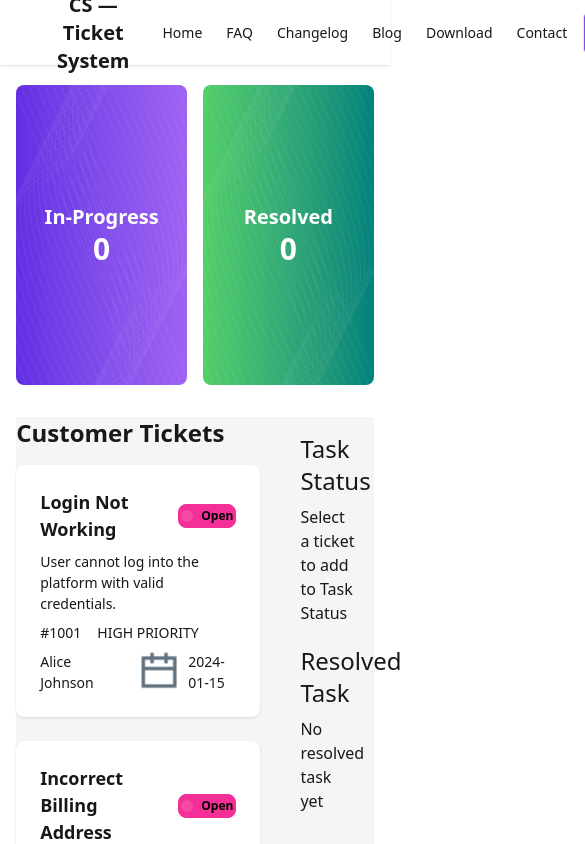
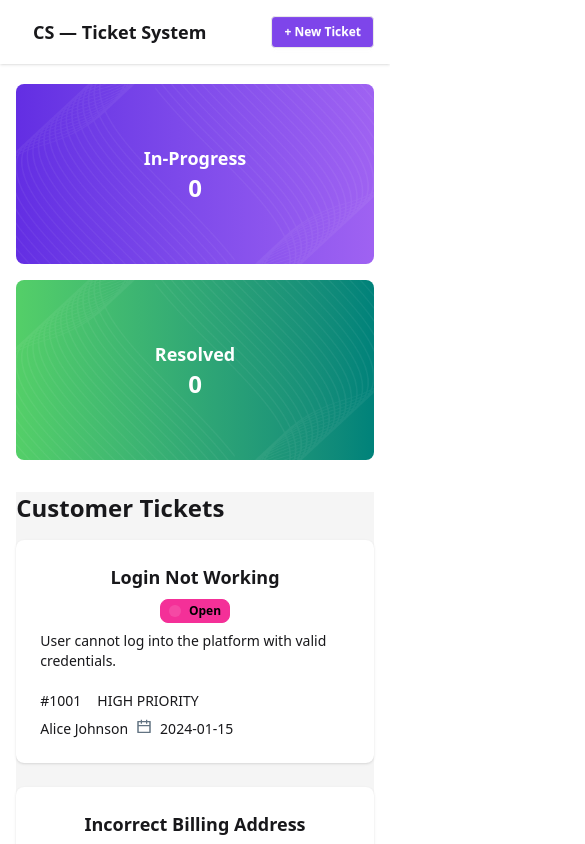
Before and after one commit to Alamin-Rintu/customer-support, a React (Vite) app: page / in a window 390 px wide. Shown: the top 844 px of the page, 585 px wide, since content can reach past the window. Built offline with nearby package versions, Linux system fonts and the light colour scheme.

Commit message:
added responsive design for mobile

```diff
--- a/src/Banner/Banner.jsx
+++ b/src/Banner/Banner.jsx
@@ -3,8 +3,8 @@ import vectorImg from '../assets/vector1.png'
 
 const Banner = ({inProgress}) => {
     return (
-        <section className="w-11/12 mx-auto flex  gap-4 h-[300px] mt-5">
-            <div className="w-1/2 bg-gradient-to-r from-[#632EE3] to-[#9F62F2] rounded-lg flex flex-col justify-center items-center text-white relative overflow-hidden">
+        <section className="w-11/12 mx-auto flex flex-col md:flex-row gap-4 h-auto md:h-[300px] mt-5">
+            <div className="w-full md:w-1/2 h-[180px] md:h-auto bg-gradient-to-r from-[#632EE3] to-[#9F62F2] rounded-lg flex flex-col justify-center items-center text-white relative overflow-hidden">
                 <img
                     src={vectorImg}
                     alt=""
@@ -15,11 +15,11 @@ const Banner = ({inProgress}) => {
                     alt=""
                     className="absolute bottom-0 right-0 h-full opacity-50 rotate-180"
                 />
-                <h2 className="text-xl font-semibold ">In-Progress</h2>
-                <p className="text-3xl font-bold ">{inProgress}</p>
+                <h2 className="text-lg md:text-xl font-semibold ">In-Progress</h2>
+                <p className="text-2xl md:text-3xl font-bold ">{inProgress}</p>
             </div>
 
-            <div className="w-1/2 bg-gradient-to-r from-[#54CF68] to-[#00827A] rounded-lg flex flex-col justify-center items-center text-white relative overflow-hidden">
+            <div className="w-full md:w-1/2 h-[180px] md:h-auto bg-gradient-to-r from-[#54CF68] to-[#00827A] rounded-lg flex flex-col justify-center items-center text-white relative overflow-hidden">
                 <img
                     src={vectorImg}
                     alt="vector left"
@@ -30,8 +30,8 @@ const Banner = ({inProgress}) => {
                     alt="vector right"
                     className="absolute bottom-0 right-0 h-full opacity-50 rotate-180"
                 />
-                <h2 className="text-xl font-semibold">Resolved</h2>
-                <p className="text-3xl font-bold">0</p>
+                <h2 className="text-lg md:text-xl font-semibold">Resolved</h2>
+                <p className="text-2xl md:text-3xl font-bold">0</p>
             </div>
         </section>
     );
--- a/src/Components/Tickets/Ticket/Ticket.jsx
+++ b/src/Components/Tickets/Ticket/Ticket.jsx
@@ -7,30 +7,30 @@ const Ticket = ({ ticket, onClick }) => {
         <div onClick={onClick} className="cursor-pointer">
             <div className="card bg-base-100 w-full shadow-sm hover:shadow-md transition">
                 <div className="card-body">
-                    <h2 className="card-title">
-                        {ticket.title}
+                    <h2 className="card-title flex flex-col sm:flex-row sm:items-center sm:justify-between gap-2">
+                        <span>{ticket.title}</span>
                         <div className="badge badge-secondary flex items-center gap-2 px-2 py-1">
                             <img
                                 src={vector2}
                                 alt="status"
-                                className="w-3 h-3 sm:w-4 sm:h-4  rounded-full"
+                                className="w-3 h-3 sm:w-4 sm:h-4 rounded-full"
                             />
                             <span className="text-xs sm:text-sm md:text-base text-black">
                                 {ticket.status}
                             </span>
                         </div>
                     </h2>
-                    <p>{ticket.description}</p>
+                    <p className="text-sm md:text-base">{ticket.description}</p>
 
-                    <div className="card-actions flex gap-x-6 ">
-                        <div className='flex gap-x-4'>
+                    <div className="card-actions flex flex-col sm:flex-row sm:justify-between gap-2 mt-3">
+                        <div className='flex gap-x-4 text-sm'>
                             <p>#{ticket.id}</p>
                             <p>{ticket.priority}</p>
                         </div>
-                        <div className='flex gap-x-4'>
+                        <div className='flex flex-wrap gap-2 text-sm'>
                             <p>{ticket.customer}</p>
                             <div className='flex gap-2'>
-                                <img src={calenderImg} alt="" />
+                                <img src={calenderImg} alt="" className="w-4 h-4" />
                                 <p>{ticket.createdAt}</p>
                             </div>
                         </div>
--- a/src/Components/Tickets/Tickets.jsx
+++ b/src/Components/Tickets/Tickets.jsx
@@ -6,30 +6,32 @@ const Tickets = ({ fetchTickets, handleTicketClick, taskStatus }) => {
   const tickets = ticketsData;
 
   return (
-    <div className="mt-8 mb-8 w-11/12 mx-auto flex gap-6 bg-[#F5F5F5]">
-      <div className="w-3/4">
+    <div className="mt-8 mb-8 w-11/12 mx-auto flex flex-col lg:flex-row gap-6 bg-[#F5F5F5]">
+      <div className="w-full lg:w-3/4">
         <h3 className="text-2xl font-semibold mb-4">Customer Tickets</h3>
         <div className="grid grid-cols-1 md:grid-cols-2 gap-6">
           {tickets.map(ticket => (
-            <Ticket key={ticket.id}
+            <Ticket
+              key={ticket.id}
               ticket={ticket}
-              onClick={() => handleTicketClick(ticket)} />
+              onClick={() => handleTicketClick(ticket)}
+            />
           ))}
         </div>
       </div>
 
-      <aside className="w-1/4 bg-[#F5F5F5] p-4 ">
-   <div className='mb-5'>
+      <aside className="w-full lg:w-1/4 bg-[#F5F5F5] p-4 rounded-md">
+        <div className='mb-5'>
           <p className="text-2xl font-medium mb-2">Task Status</p>
 
           {taskStatus.length === 0 ? (
-            <p>Select a ticket to add to Task Status</p>
+            <p className="text-sm text-gray-500">Select a ticket to add to Task Status</p>
           ) : (
             <ul className="space-y-3">
               {taskStatus.map((t, i) => (
                 <li key={i} className="flex justify-between items-center bg-white shadow p-2 rounded">
-                  <span className="font-medium">{t.title}</span>
-                  <button className="btn btn-sm btn-success">
+                  <span className="font-medium text-sm md:text-base">{t.title}</span>
+                  <button className="btn btn-xs md:btn-sm btn-success">
                     Complete
                   </button>
                 </li>
@@ -38,10 +40,9 @@ const Tickets = ({ fetchTickets, handleTicketClick, taskStatus }) => {
           )}
         </div>
 
-
         <div>
           <p className="text-2xl font-medium mb-2">Resolved Task</p>
-          <p> No resolved task yet</p>
+          <p className="text-sm text-gray-500">No resolved task yet</p>
         </div>
       </aside>
     </div>
--- a/src/Footer/Footer.jsx
+++ b/src/Footer/Footer.jsx
@@ -2,43 +2,39 @@ import React from 'react';
 
 const Footer = () => {
     return (
-        <footer className="bg-neutral text-neutral-content p-10 mt-5">
-            <div className="flex flex-col sm:flex-row gap-10 justify-center ">
-                <nav className="flex-1">
-                    <h6 className="footer-title text-2xl">CS-Ticket System</h6>
-                    <p className="mt-2">
-                        Lorem Ipsum is simply dummy text of the <br />
-                        printing and typesetting industry. Lorem <br />
-                        Ipsum has been the industry's standard <br />
-                        dummy text ever since the 1500s, when an <br />
-                        unknown printer took a galley of type and <br />
-                        scrambled it to make a type specimen book.
+        <footer className="bg-neutral text-neutral-content p-6 md:p-10 mt-5">
+            <div className="flex flex-col sm:flex-wrap md:flex-row gap-8 justify-center">
+                <nav className="flex-1 min-w-[200px]">
+                    <h6 className="footer-title text-xl md:text-2xl">CS-Ticket System</h6>
+                    <p className="mt-2 text-sm md:text-base">
+                        Lorem Ipsum is simply dummy text of the printing and typesetting industry.
+                        Lorem Ipsum has been the industry's standard dummy text ever since the 1500s.
                     </p>
                 </nav>
 
-                <nav className="flex-1">
+                <nav className="flex-1 min-w-[150px]">
                     <h6 className="footer-title">Company</h6>
                     <a className="link link-hover">About us</a> <br />
                     <a className="link link-hover">Our Mission</a> <br />
                     <a className="link link-hover">Contact Sales</a>
                 </nav>
 
-                <nav className="flex-1">
+                <nav className="flex-1 min-w-[150px]">
                     <h6 className="footer-title">Services</h6>
                     <a className="link link-hover">Product & Services</a> <br />
                     <a className="link link-hover">Customer Stories</a> <br />
                     <a className="link link-hover">Download Apps</a>
                 </nav>
 
-                <nav className="flex-1">
+                <nav className="flex-1 min-w-[150px]">
                     <h6 className="footer-title">Information</h6>
                     <a className="link link-hover">Privacy Policy</a> <br />
                     <a className="link link-hover">Terms & Conditions</a> <br />
                     <a className="link link-hover">Join Us</a>
                 </nav>
 
-                <nav className="flex-1">
-                    <h6 className="footer-title">Social Links</h6> <br />
+                <nav className="flex-1 min-w-[150px]">
+                    <h6 className="footer-title">Social Links</h6>
                     <a className="link link-hover">@CS-Ticket System</a><br />
                     <a className="link link-hover">@CS-Ticket System</a><br />
                     <a className="link link-hover">@CS-Ticket System</a><br />
@@ -46,7 +42,7 @@ const Footer = () => {
                 </nav>
             </div>
 
-            <p className="text-center mt-10 border-t border-neutral/50 pt-5">
+            <p className="text-center mt-10 border-t border-neutral/50 pt-5 text-xs md:text-sm">
                 Copyright © {new Date().getFullYear()} - All rights reserved
             </p>
         </footer>
--- a/src/Navbar/Navbar.jsx
+++ b/src/Navbar/Navbar.jsx
@@ -2,12 +2,12 @@ import React from 'react';
 
 const Navbar = () => {
     return (
-        <div className="navbar bg-base-100 shadow-sm px-10">
+        <div className="navbar bg-base-100 shadow-sm px-4 md:px-10">
             <div className="flex-1">
-                <a className="btn btn-ghost text-xl">CS — Ticket System</a>
+                <a className="btn btn-ghost text-lg md:text-xl">CS — Ticket System</a>
             </div>
-            <div className="flex-none">
-                <ul className="menu menu-horizontal px-1">
+            <div className="flex-none hidden md:block">
+                <ul className="menu menu-horizontal px-1 text-sm md:text-base">
                     <li><a>Home</a></li>
                     <li><a>FAQ</a></li>
                     <li><a>Changelog</a></li>
@@ -17,7 +17,7 @@ const Navbar = () => {
                 </ul>
             </div>
             <div className="flex-none">
-                <span className="btn bg-[#7E45Ea] text-white">+ New Ticket</span>
+                <span className="btn btn-sm md:btn-md bg-[#7E45Ea] text-white">+ New Ticket</span>
             </div>
         </div>
     );
```
